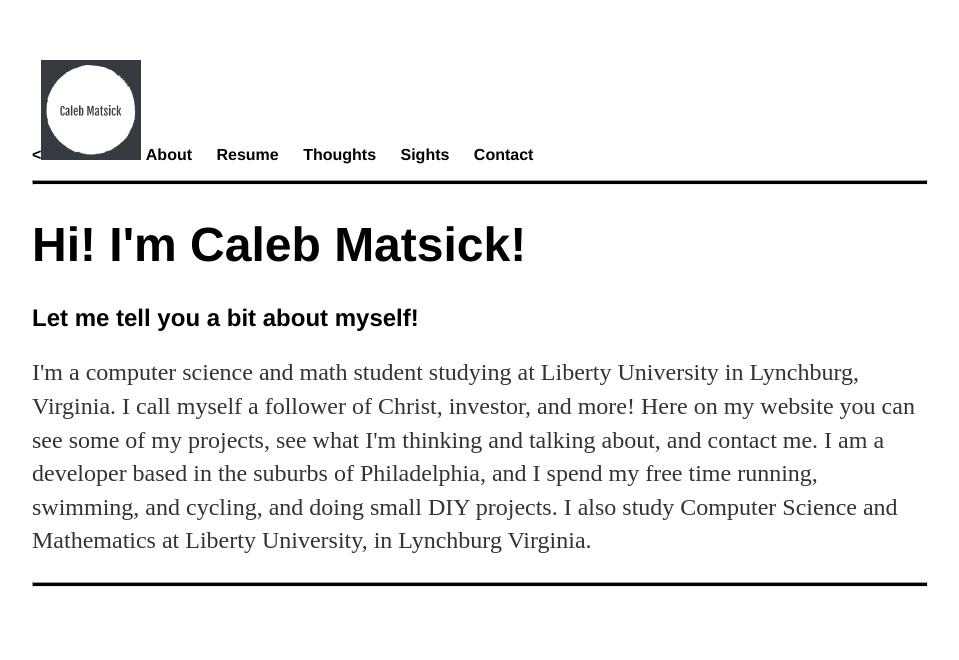
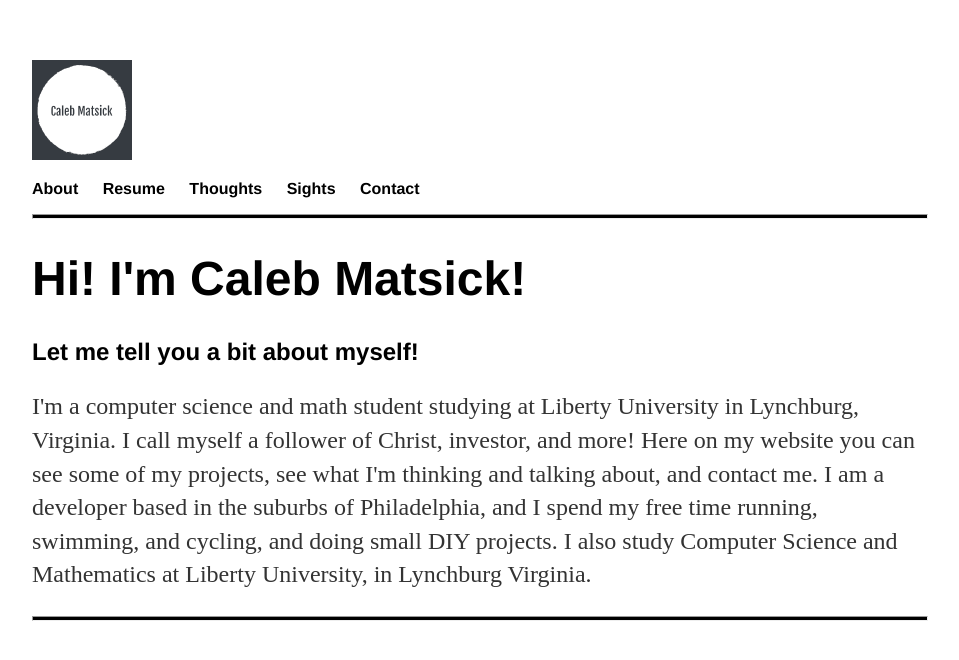
Before and after one commit to IronmanMk40/Matsick-Dot-Com, a Jekyll site: the page built from index.html, in a window 1280 px wide. Shown: the top 660 px of the page, without its empty margins (160-1119 px from the left). Built offline with Jekyll 4.4.1, drawn with Linux system fonts in a browser that asks for light colours.

Commit message:
Moved logo

```diff
--- a/_layouts/default.html
+++ b/_layouts/default.html
@@ -7,9 +7,9 @@
 			<link rel="shortcut icon" href="favicon.ico" type="image/x-icon">
 		</head>
 		<body>
+			<img src="calebmatsicklogo.png" width=100 height=100>
 			<nav>
 	    		<ul>
-				<<img src="calebmatsicklogo.png" width=100 height=100>
 	        		<li><a href="/">About</a></li>
 	        		<li><a href="CalebMatsickResume.pdf">Resume</a></li>
 	        		<li><a href="/blog">Thoughts</a></li>
```
